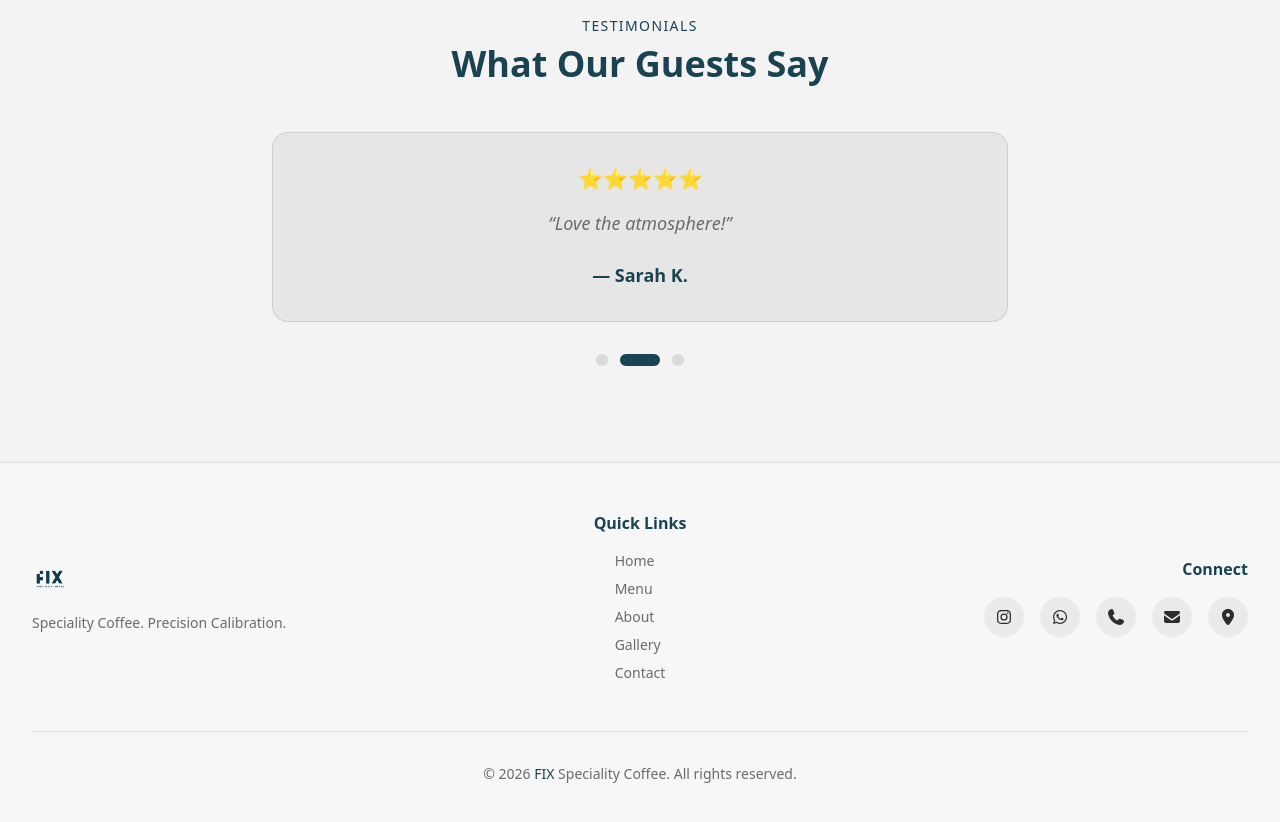
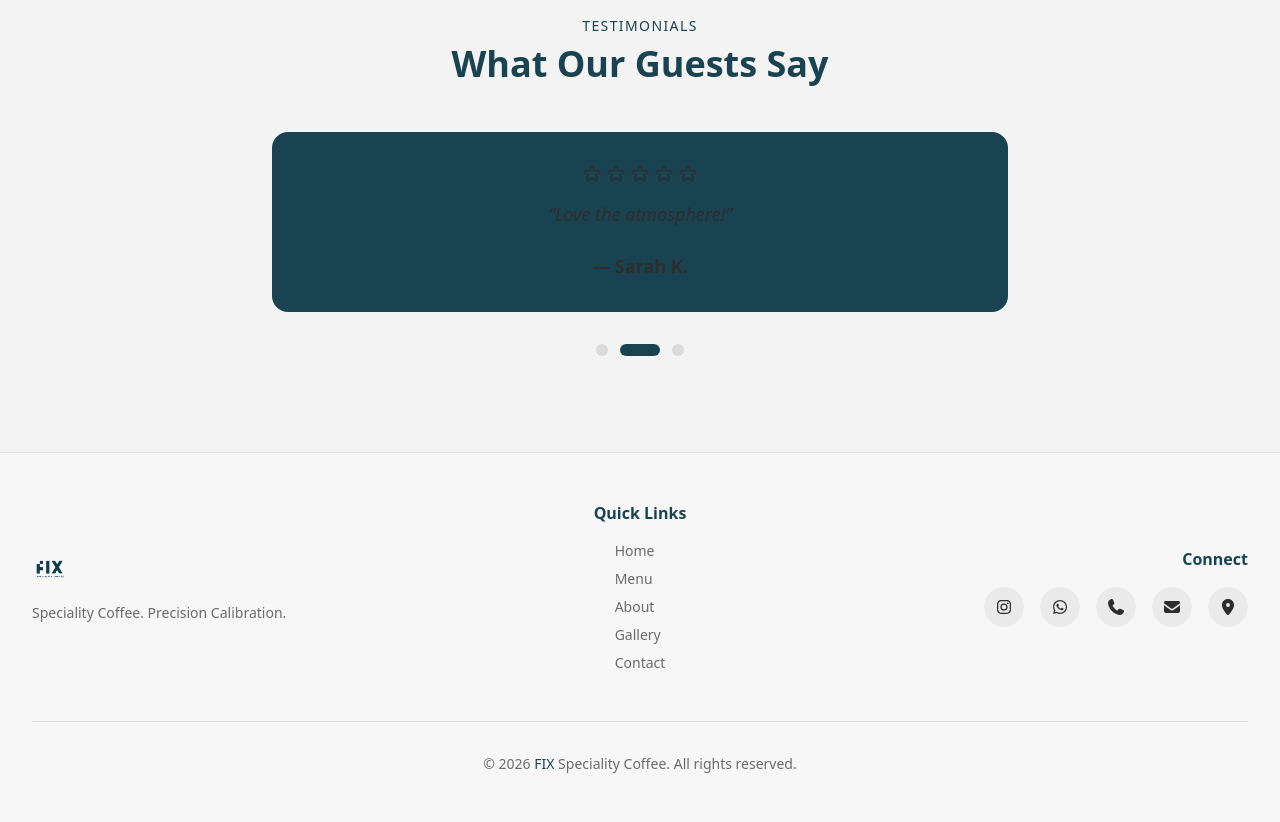
Before and after one commit to Ahmad-hue-hue/Fix.Om, a Next.js app in the folder fix-om/: page / in a window 1280 px wide. Shown: the part 880-1702 px from the top of the page. Built offline with nearby package versions, Linux system fonts and the light colour scheme.

Commit message:
feat: update hero video and testimonial
- Hero video: no opacity, Tesla-style with 40% dark overlay
- Remove giant FIX overlay text
- Testimonial card: primary color background with bone text
- Stars: unfilled white outline stars instead of emoji

```diff
--- a/fix-om/app/page.tsx
+++ b/fix-om/app/page.tsx
@@ -86,16 +86,6 @@
             initial="hidden"
             animate="visible"
           >
-            <motion.div
-              className="absolute inset-0 flex items-center justify-center pointer-events-none"
-              initial={{ opacity: 0 }}
-              animate={{ opacity: 1 }}
-              transition={{ delay: 0.5, duration: 1 }}
-            >
-              <span className="text-[15vw] md:text-[20vw] font-bold text-primary/5 tracking-tighter leading-none">
-                FIX
-              </span>
-            </motion.div>
             <motion.div variants={itemVariants}>
               <LiveStatusBadge />
             </motion.div>
@@ -207,11 +197,17 @@
                     animate={{ opacity: 1, x: 0 }}
                     exit={{ opacity: 0, x: -100 }}
                     transition={{ duration: 0.5 }}
-                    className="glass rounded-2xl p-8 text-center bg-primary/5"
+                    className="rounded-2xl p-8 text-center bg-primary"
                   >
-                    <div className="text-primary mb-4 text-xl">{testimonials[currentTestimonial].rating}</div>
-                    <p className="text-subtext text-lg mb-6 italic">&#8220;{language === "en" ? testimonials[currentTestimonial].text : testimonials[currentTestimonial].textArabic}&#8221;</p>
-                    <p className="text-primary font-semibold text-lg">— {testimonials[currentTestimonial].name}</p>
+                    <div className="text-bone mb-4 text-xl flex justify-center gap-1">
+                      {[1, 2, 3, 4, 5].map((star) => (
+                        <svg key={star} className="w-5 h-5" fill="none" stroke="currentColor" viewBox="0 0 24 24">
+                          <path strokeLinecap="round" strokeLinejoin="round" strokeWidth={1.5} d="M11.049 2.927c.3-.921 1.603-.921 1.902 0l1.519 4.674a1 1 0 00.95.69h4.915c.969 0 1.371 1.24.588 1.81l-3.976 2.888a1 1 0 00-.363 1.118l1.518 4.674c.3.922-.755 1.688-1.538 1.118l-3.976-2.888a1 1 0 00-1.176 0l-3.976 2.888c-.783.57-1.838-.197-1.538-1.118l1.518-4.674a1 1 0 00-.363-1.118l-3.976-2.888c-.784-.57-.38-1.81.588-1.81h4.914a1 1 0 00.951-.69l1.519-4.674z" />
+                        </svg>
+                      ))}
+                    </div>
+                    <p className="text-bone text-lg mb-6 italic">&#8220;{language === "en" ? testimonials[currentTestimonial].text : testimonials[currentTestimonial].textArabic}&#8221;</p>
+                    <p className="text-bone font-semibold text-lg">— {testimonials[currentTestimonial].name}</p>
                   </motion.div>
                 </AnimatePresence>
               </div>
```
